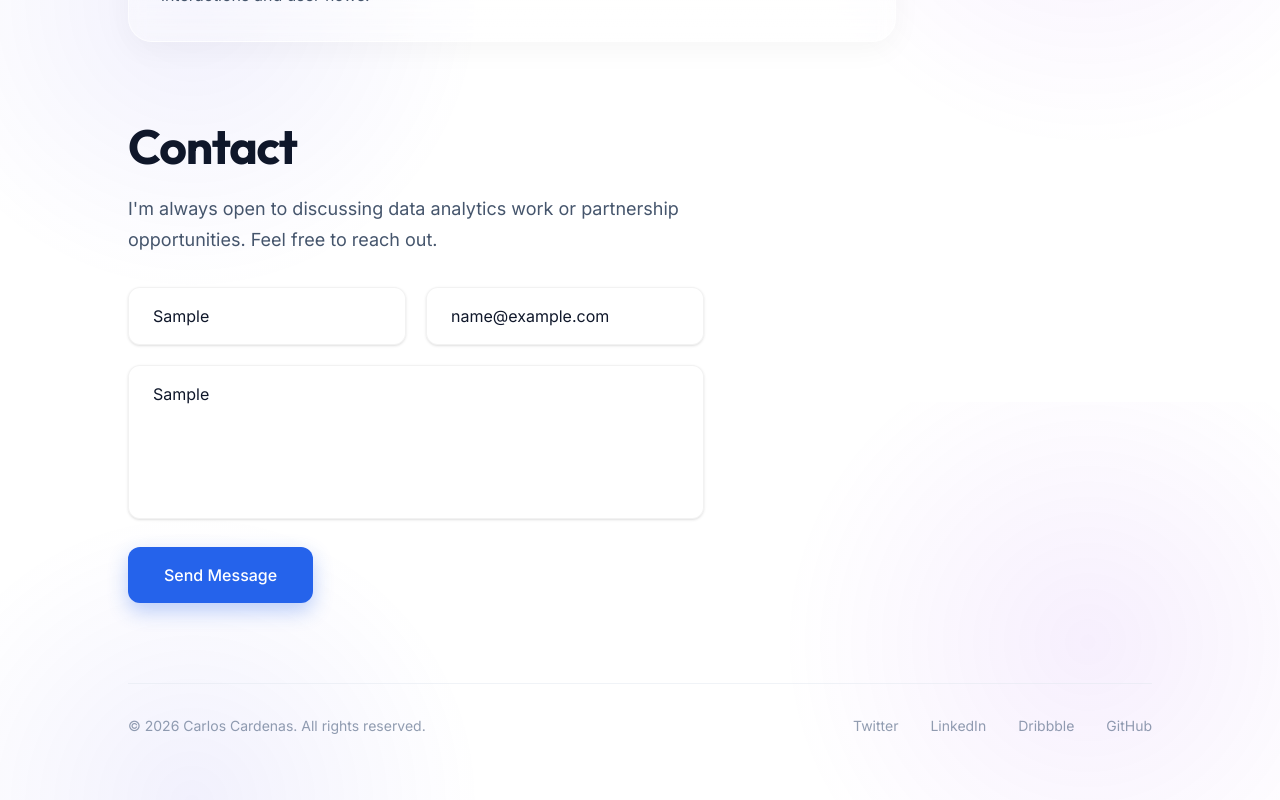
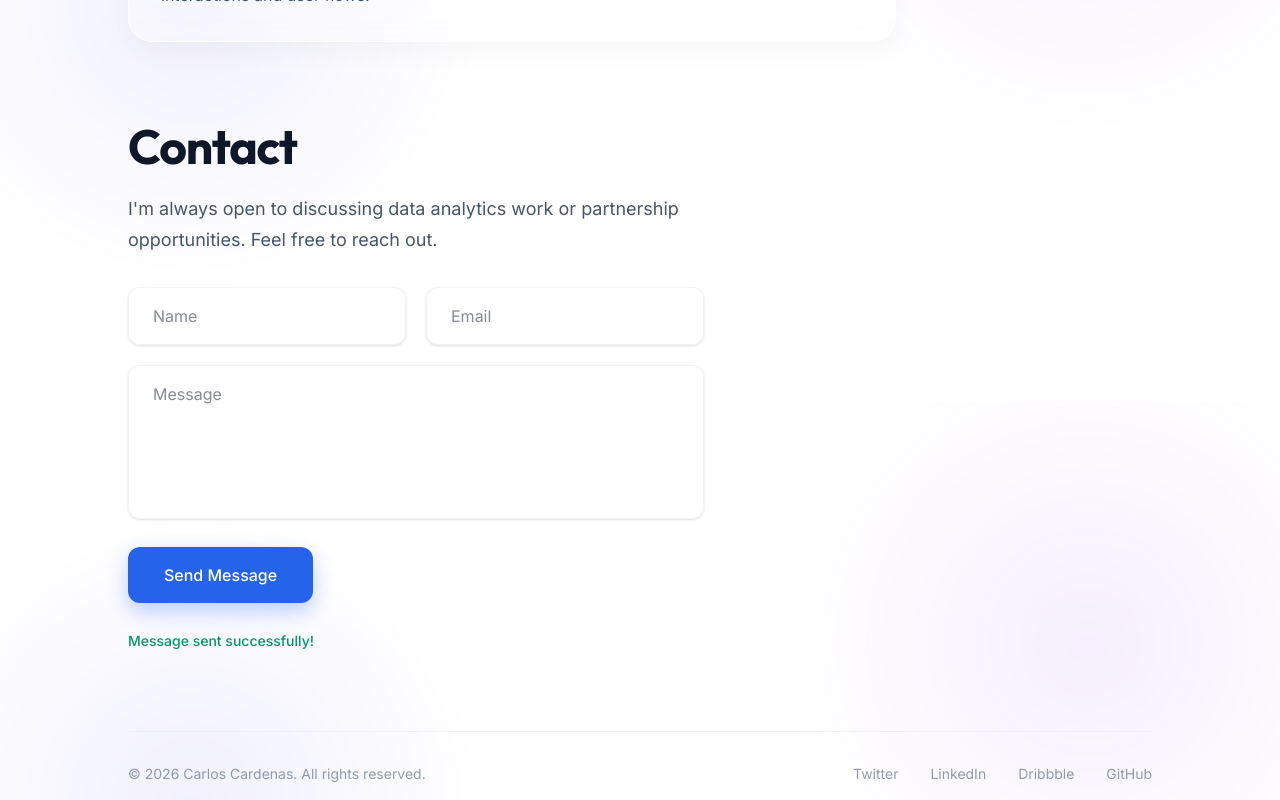
Before and after one commit to CC95leo/data-pro-carlos-cardenas, a React (Vite) app: page / in a window 1280 px wide. Both pictures are taken after typing "Sample", "name@example.com", "Sample" into the empty fields and a click on the button "Send Message". Shown: the part 2798-3598 px from the top of the page. Built offline with nearby package versions, Linux system fonts and the light colour scheme.

Commit message:
feat: Integrate email sending and update subtitle
Integrates EmailJS for contact form functionality and updates the hero subtitle to "Data Analyst & Business Intelligence" for a more accurate reflection of current focus.

```diff
--- a/src/App.tsx
+++ b/src/App.tsx
@@ -1,6 +1,7 @@
-import { useEffect, useState } from 'react';
+import React, { useEffect, useState } from 'react';
 import { motion } from 'motion/react';
 import { ArrowRight, BookOpen, Briefcase, FileText, Mail, User, Globe } from 'lucide-react';
+import emailjs from '@emailjs/browser';
 
 type Language = 'en' | 'es';
 
@@ -15,7 +16,7 @@ const translations = {
     hero: {
       title: 'Carlos',
       lastName: 'Cardenas',
-      subtitle: 'Data Analyst & AI Researcher',
+      subtitle: 'Data Analyst & Business Intelligence',
       taglines: [
         "Data-Driven Insights",
         "Exploring AI Interactions",
@@ -99,7 +100,10 @@ const translations = {
         name: 'Name',
         email: 'Email',
         message: 'Message',
-        submit: 'Send Message'
+        submit: 'Send Message',
+        sending: 'Sending...',
+        success: 'Message sent successfully!',
+        error: 'Failed to send message. Please try again.'
       }
     },
     footer: {
@@ -116,7 +120,7 @@ const translations = {
     hero: {
       title: 'Carlos',
       lastName: 'Cárdenas',
-      subtitle: 'Analista de Datos e Investigador de IA',
+      subtitle: 'Analista de Datos e Inteligencia de Negocios',
       taglines: [
         "Insights Basados en Datos",
         "Explorando Interacciones de IA",
@@ -200,7 +204,10 @@ const translations = {
         name: 'Nombre',
         email: 'Correo Electrónico',
         message: 'Mensaje',
-        submit: 'Enviar Mensaje'
+        submit: 'Enviar Mensaje',
+        sending: 'Enviando...',
+        success: '¡Mensaje enviado con éxito!',
+        error: 'Error al enviar el mensaje. Por favor, inténtalo de nuevo.'
       }
     },
     footer: {
@@ -221,6 +228,44 @@ const sectionImages = [
 export default function App() {
   const [lang, setLang] = useState<Language>('en');
   const t = translations[lang];
+
+  const [name, setName] = useState('');
+  const [email, setEmail] = useState('');
+  const [message, setMessage] = useState('');
+  const [isSubmitting, setIsSubmitting] = useState(false);
+  const [submitStatus, setSubmitStatus] = useState<'idle' | 'success' | 'error'>('idle');
+
+  const handleContactSubmit = async (e: React.FormEvent) => {
+    e.preventDefault();
+    if (!name || !email || !message) return;
+
+    setIsSubmitting(true);
+    setSubmitStatus('idle');
+
+    try {
+      await emailjs.send(
+        'service_fdk8qag',
+        'template_cgqizew',
+        {
+          from_name: name,
+          from_email: email,
+          message: message,
+          subject: name
+        },
+        'da_Y8OcdntwYjkMvJ'
+      );
+
+      setSubmitStatus('success');
+      setName('');
+      setEmail('');
+      setMessage('');
+    } catch (error) {
+      console.error('Failed to send email:', error);
+      setSubmitStatus('error');
+    } finally {
+      setIsSubmitting(false);
+    }
+  };
 
   useEffect(() => {
     try {
@@ -425,15 +470,50 @@ export default function App() {
             <h2 className="font-display text-4xl md:text-5xl font-bold mb-6 text-brand-text tracking-tight">{t.contact.title}</h2>
             <div className="max-w-xl">
               <p className="text-lg text-slate-600 mb-8 leading-[1.7]">{t.contact.p1}</p>
-              <form className="flex flex-col gap-5" onSubmit={(e) => e.preventDefault()}>
+              <form className="flex flex-col gap-5" onSubmit={handleContactSubmit}>
                 <div className="grid grid-cols-1 md:grid-cols-2 gap-5">
-                  <input type="text" placeholder={t.contact.form.name} className="w-full px-6 py-4 rounded-xl border border-black/5 bg-white/50 hover:bg-white/80 focus:bg-white focus:outline-none focus:ring-2 focus:ring-brand-indigo/20 transition-all duration-200 shadow-sm" />
-                  <input type="email" placeholder={t.contact.form.email} className="w-full px-6 py-4 rounded-xl border border-black/5 bg-white/50 hover:bg-white/80 focus:bg-white focus:outline-none focus:ring-2 focus:ring-brand-indigo/20 transition-all duration-200 shadow-sm" />
+                  <input
+                    type="text"
+                    value={name}
+                    onChange={(e) => setName(e.target.value)}
+                    required
+                    placeholder={t.contact.form.name}
+                    className="w-full px-6 py-4 rounded-xl border border-black/5 bg-white/50 hover:bg-white/80 focus:bg-white focus:outline-none focus:ring-2 focus:ring-brand-indigo/20 transition-all duration-200 shadow-sm"
+                  />
+                  <input
+                    type="email"
+                    value={email}
+                    onChange={(e) => setEmail(e.target.value)}
+                    required
+                    placeholder={t.contact.form.email}
+                    className="w-full px-6 py-4 rounded-xl border border-black/5 bg-white/50 hover:bg-white/80 focus:bg-white focus:outline-none focus:ring-2 focus:ring-brand-indigo/20 transition-all duration-200 shadow-sm"
+                  />
                 </div>
-                <textarea placeholder={t.contact.form.message} rows={5} className="w-full px-6 py-4 rounded-xl border border-black/5 bg-white/50 hover:bg-white/80 focus:bg-white focus:outline-none focus:ring-2 focus:ring-brand-indigo/20 transition-all duration-200 resize-none shadow-sm"></textarea>
-                <button type="submit" className="mt-2 self-start px-9 py-4 bg-brand-blue text-white rounded-xl font-medium transition-all duration-200 shadow-[0_8px_20px_rgba(37,99,235,0.3)] hover:shadow-[0_12px_28px_rgba(37,99,235,0.4)] hover:scale-[1.02] hover:brightness-110">
-                  {t.contact.form.submit}
+                <textarea
+                  value={message}
+                  onChange={(e) => setMessage(e.target.value)}
+                  required
+                  placeholder={t.contact.form.message}
+                  rows={5}
+                  className="w-full px-6 py-4 rounded-xl border border-black/5 bg-white/50 hover:bg-white/80 focus:bg-white focus:outline-none focus:ring-2 focus:ring-brand-indigo/20 transition-all duration-200 resize-none shadow-sm"
+                ></textarea>
+                <button
+                  type="submit"
+                  disabled={isSubmitting}
+                  className="mt-2 self-start px-9 py-4 bg-brand-blue text-white rounded-xl font-medium transition-all duration-200 shadow-[0_8px_20px_rgba(37,99,235,0.3)] hover:shadow-[0_12px_28px_rgba(37,99,235,0.4)] hover:scale-[1.02] hover:brightness-110 disabled:opacity-70 disabled:cursor-not-allowed flex items-center gap-2"
+                >
+                  {isSubmitting ? t.contact.form.sending : t.contact.form.submit}
                 </button>
+                {submitStatus === 'success' && (
+                  <motion.p initial={{ opacity: 0, y: -10 }} animate={{ opacity: 1, y: 0 }} className="text-emerald-600 font-medium text-sm mt-2">
+                    {t.contact.form.success}
+                  </motion.p>
+                )}
+                {submitStatus === 'error' && (
+                  <motion.p initial={{ opacity: 0, y: -10 }} animate={{ opacity: 1, y: 0 }} className="text-red-600 font-medium text-sm mt-2">
+                    {t.contact.form.error}
+                  </motion.p>
+                )}
               </form>
             </div>
           </section>
```
Also changed, not shown: package.json (+7 -6 lines), 1 other file (tests, documents, lock files or other folders).
